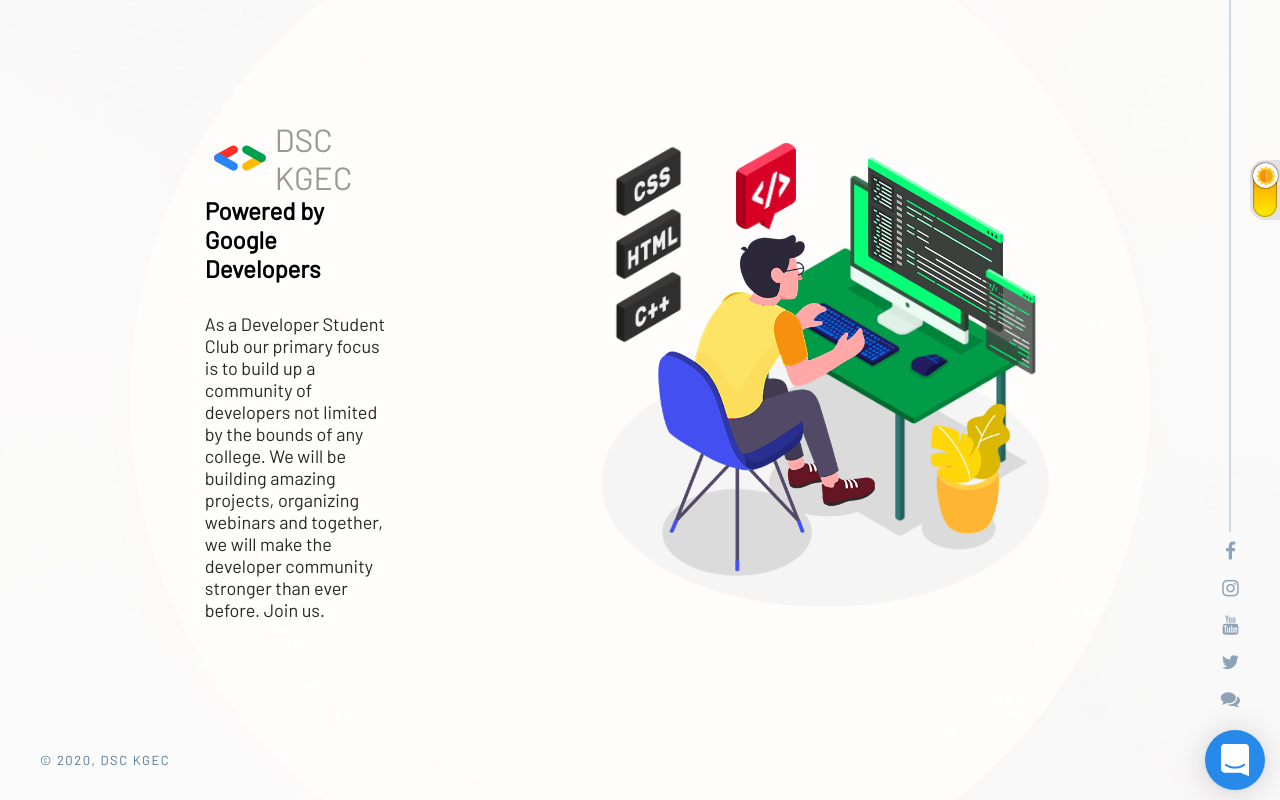
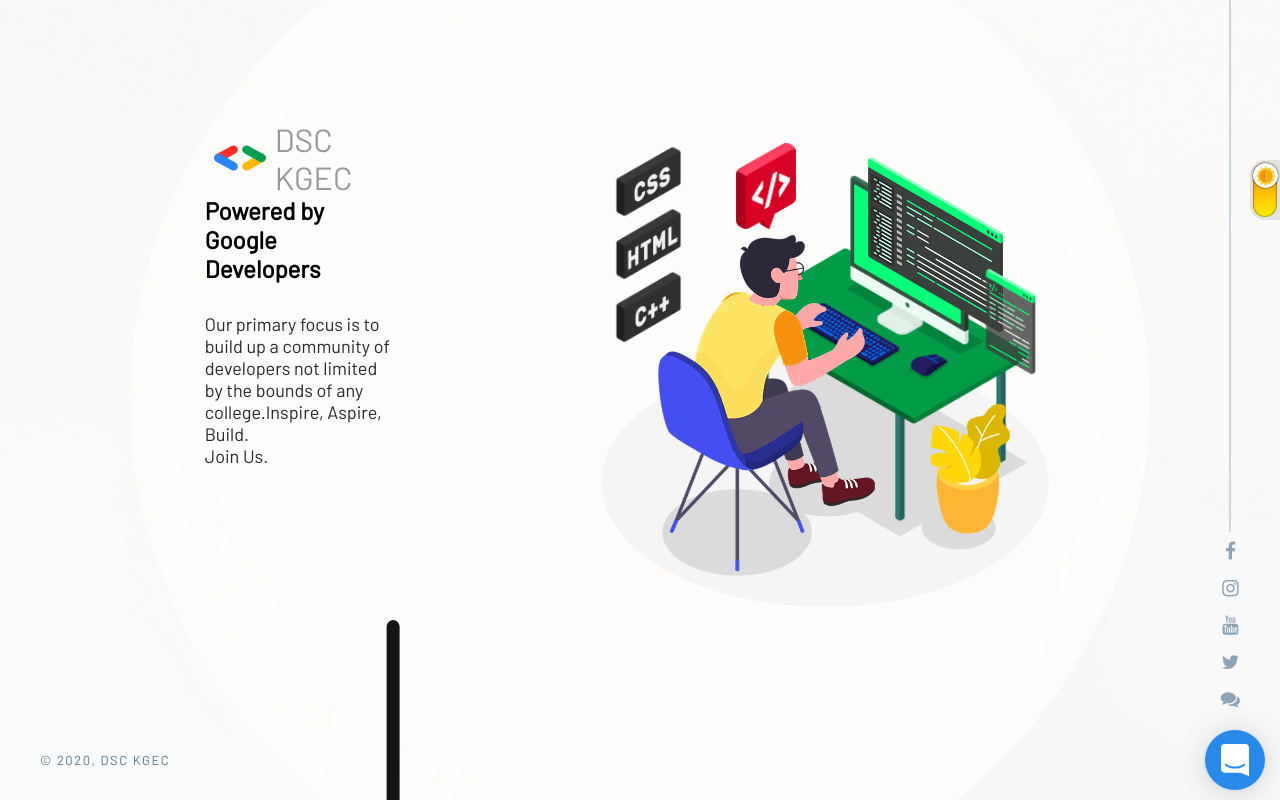
Before and after one commit to KylixMedusa/dsc_website_2020, an Angular app: page /home in a window 1280 px wide. Built offline with nearby package versions, Linux system fonts and the light colour scheme.

Commit message:
Added arrow

```diff
--- a/src/app/pages/home/home.component.html
+++ b/src/app/pages/home/home.component.html
@@ -7,15 +7,21 @@
             </span>
 
             <h2>Powered by Google Developers</h2>
-            <p>As a Developer Student Club our primary focus is to build
+            <p>Our primary focus is to build
                  up a community of developers not limited by the
-                bounds of any college. We will be building amazing projects,
-                organizing webinars and together, we will
-                make the developer community stronger than ever before. Join us.
+                bounds of any college.Inspire, Aspire, Build.<br> <span>Join Us.</span>
             </p>
         </div>
         <div class="svg-content">
             <app-main-svg></app-main-svg>
+        </div>
+        <div class="main-down-arrow">
+            <svg xmlns="http://www.w3.org/2000/svg" viewBox="0 0 28.55 44.393">
+                <g id="Group_2" data-name="Group 2" transform="translate(-966 -967.48)">
+                    <path id="Path_1" data-name="Path 1" d="M982,967.98V1011.1" transform="translate(-1.5)" fill="none" stroke="#141414" stroke-linecap="round" stroke-width="1"></path>
+                    <path id="Path_2" data-name="Path 2" d="M966.813,997.8l13.973,13.577L994.363,997.8" transform="translate(-0.313)" fill="none" stroke="#141414" stroke-linecap="round" stroke-linejoin="round" stroke-width="1"></path>
+                </g>
+            </svg>
         </div>
 
     </div>
```
